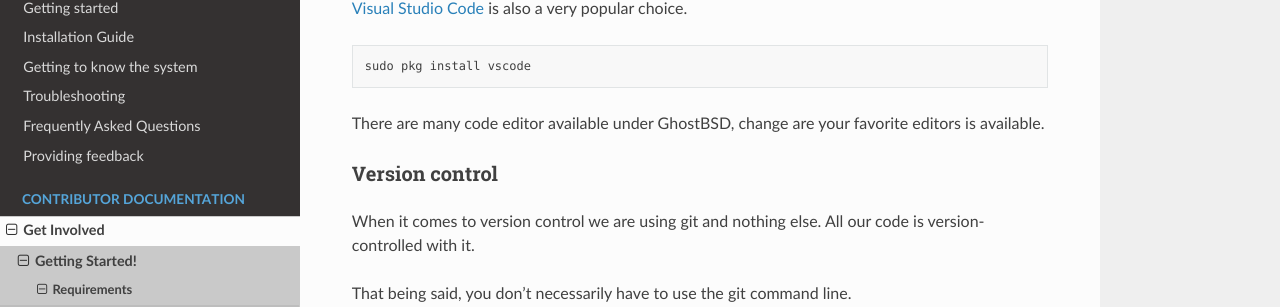
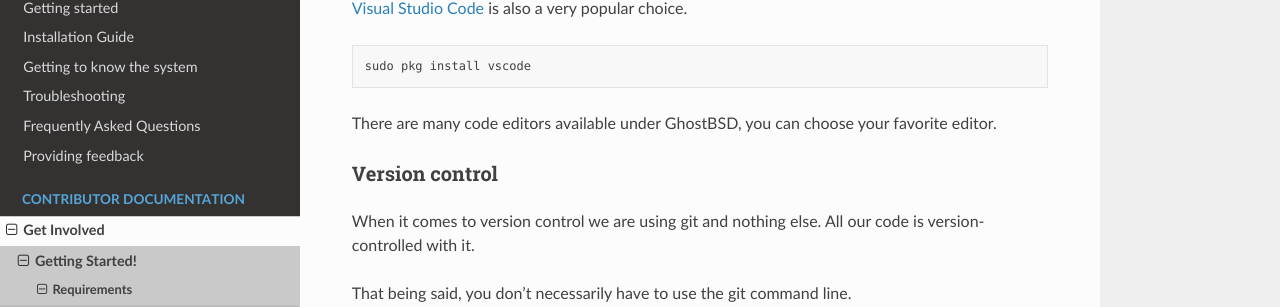
Before and after one commit to ghostbsd/documentation, a Sphinx documentation site: the page built from source/contributor/Getting_Started.md, in a window 1280 px wide and 900 px high, scrolled down 2981 px. Shown: the part 144-451 px from the top of the window. Built offline with Sphinx 7.4.7 and the Read the Docs theme 2.0.0, drawn with Linux system fonts in a browser that asks for light colours; pages that are not in the unit, such as notebooks, are missing from menus.

Commit message:
Rewrite choose your favorite editor

````diff
--- a/source/contributor/Getting_Started.md
+++ b/source/contributor/Getting_Started.md
@@ -113,7 +113,7 @@ If you install Sublime, also install its [Package Control](https://packagecontro
 sudo pkg install vscode
 ```
 
-There are many code editor available under GhostBSD, change are your favorite editors is available.
+There are many code editors available under GhostBSD, you can choose your favorite editor.
 
 ### Version control
 
````
